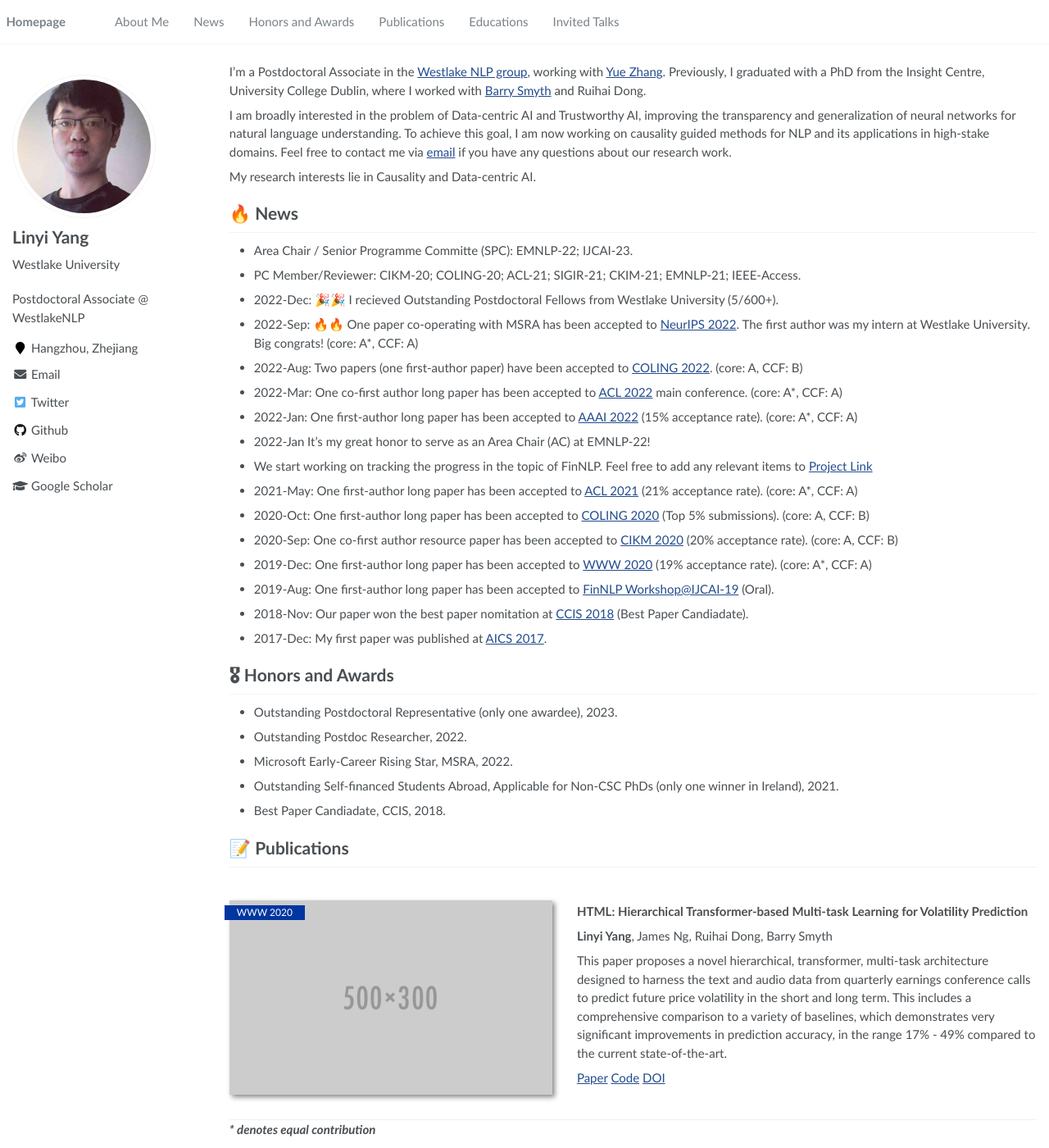
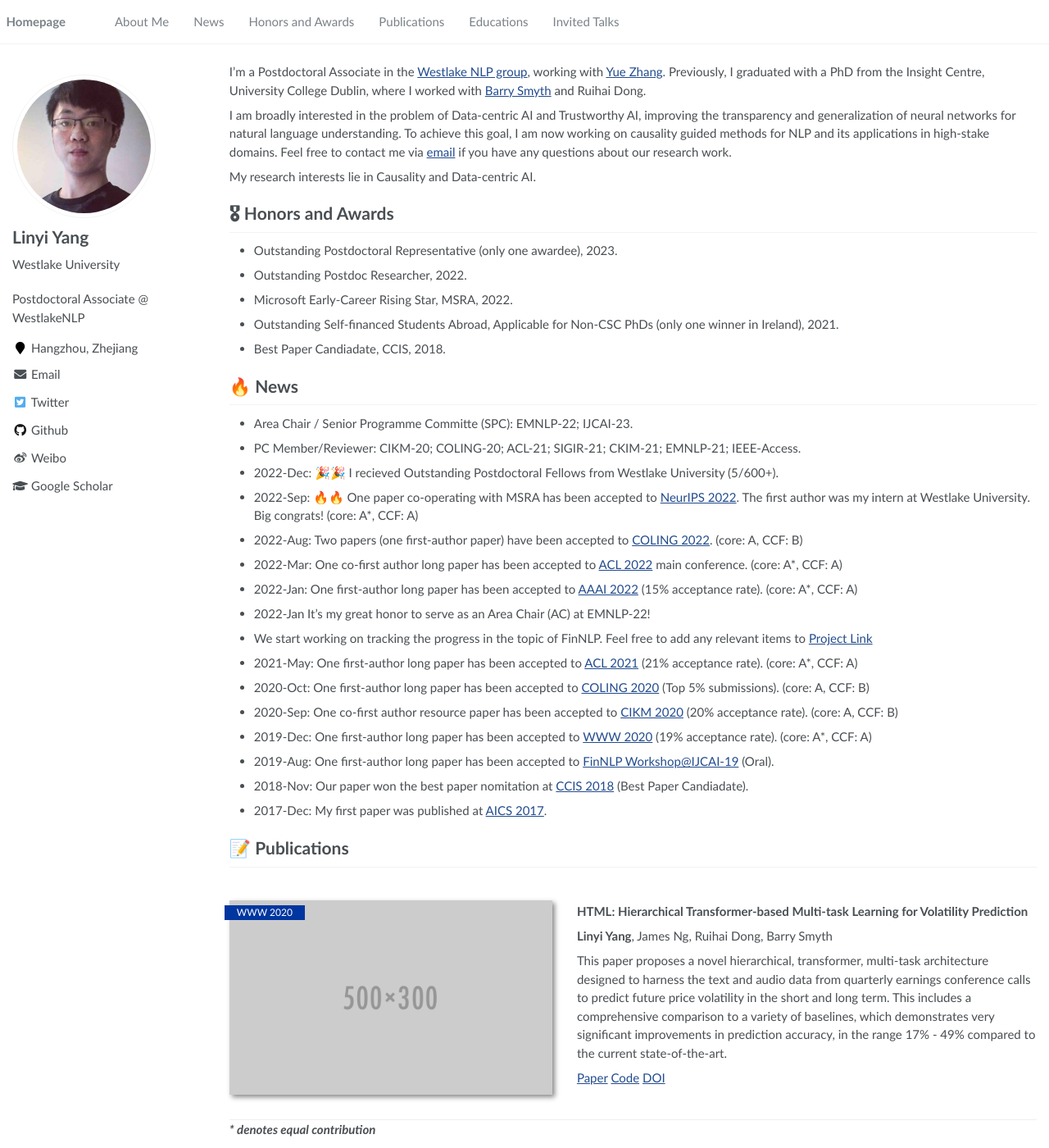
Before and after one commit to YangLinyi/yanglinyi.github.io, a Jekyll site: the page built from _pages/about.md, in a window 1280 px wide and 1400 px high. Shown: the whole window at 82% size. Built offline with Jekyll 4.4.1, drawn with Linux system fonts in a browser that asks for light colours; part of the change alters nothing that is shown.

Commit message:
Update about.md

```diff
--- a/_pages/about.md
+++ b/_pages/about.md
@@ -19,9 +19,18 @@ redirect_from:
 
 I’m a Postdoctoral Associate in the [Westlake NLP group](https://westlakenlp.netlify.app/), working with [Yue Zhang](https://frcchang.github.io/). Previously, I graduated with a PhD from the Insight Centre, University College Dublin, where I worked with [Barry Smyth](https://people.ucd.ie/barry.smyth) and Ruihai Dong.
 
-I am broadly interested in the problem of Data-centric AI and Trustworthy AI, improving the transparency and generalization of neural networks for natural language understanding. To achieve this goal, I am now working on causality guided methods for NLP and its applications in high-stake domains. Feel free to contact me via [email](https://www.linyi-yang.me/yanglinyi@westlake.edu.cn) if you have any questions about our research work.
+I am broadly interested in the problem of Data-centric AI and Trustworthy AI, improving the transparency and generalization of neural networks for natural language understanding. To achieve this goal, I am now working on causality guided methods for NLP and its applications in high-stake domains. Feel free to contact me via [email](yanglinyi@westlake.edu.cn) if you have any questions about our research work.
 
 My research interests lie in Causality and Data-centric AI.
+
+
+# 🎖 Honors and Awards
+
+- Outstanding Postdoctoral Representative (only one awardee), 2023.
+- Outstanding Postdoc Researcher, 2022.
+- Microsoft Early-Career Rising Star, MSRA, 2022.
+- Outstanding Self-financed Students Abroad, Applicable for Non-CSC PhDs (only one winner in Ireland), 2021.
+- Best Paper Candiadate, CCIS, 2018.
 
 # 🔥 News
 - Area Chair / Senior Programme Committe (SPC): EMNLP-22; IJCAI-23.
@@ -45,16 +54,6 @@ My research interests lie in Causality and Data-centric AI.
 
 
 
-# 🎖 Honors and Awards
-
-- Outstanding Postdoctoral Representative (only one awardee), 2023.
-- Outstanding Postdoc Researcher, 2022.
-- Microsoft Early-Career Rising Star, MSRA, 2022.
-- Outstanding Self-financed Students Abroad, Applicable for Non-CSC PhDs (only one winner in Ireland), 2021.
-- Best Paper Candiadate, CCIS, 2018.
-
-
-
 # 📝 Publications
 
 <div class='paper-box'><div class='paper-box-image'><div><div class="badge">WWW 2020</div><img src='images/500x300.png' height="100%" width="100%"></div></div>
@@ -72,14 +71,15 @@ This paper proposes a novel hierarchical, transformer, multi-task architecture d
 
 <!--
 
-<div class='paper-box'><div class='paper-box-image'><div><div class="badge">Arxiv</div><img src='images/FinTrust.png' height="100%" width="100%"></div></div>
+<div class='paper-box'><div class='paper-box-image'><div><div class="badge">EMNLP2022</div><img src='images/Fig.png' height="100%" width="100%"></div></div>
 <div class='paper-box-text' markdown="1">
 
-**Measuring Consistency in Text-based Financial Forecasting Models**
+**Paper**
 
-Linyi Yang\*, **Yingpeng Ma\***, Yue Zhang
+**Linyi Yang\***, Author\* -> equal contribution
+**Linyi Yang**, Author -> single first
 
-[Paper]() [Code]()
+[Paper]() [Code]() [Slides]() [Video]()...
 </div>
 </div>
 
@@ -96,4 +96,5 @@ ___* denotes equal contribution___
 
 # 💬 Invited Talks
 
-- Apr 23, 2020 1:00 PM, Taipei, WWW-20 Long Paper Talk, [HTML: Hierarchical Transformer-based Multi-task Learning for Volatility Prediction](https://www2020.thewebconf.org/)  |  [Slides](https://www.linyi-yang.me/files/Linyi_WWW20_Draft_Presentation.pdf)
+- Apr 23, 2020 1:00 PM, Taipei, WWW-20 Long Paper Talk,
+  [HTML: Hierarchical Transformer-based Multi-task Learning for Volatility Prediction](https://www2020.thewebconf.org/)  |  [Slides](https://www.linyi-yang.me/files/Linyi_WWW20_Draft_Presentation.pdf)
```
